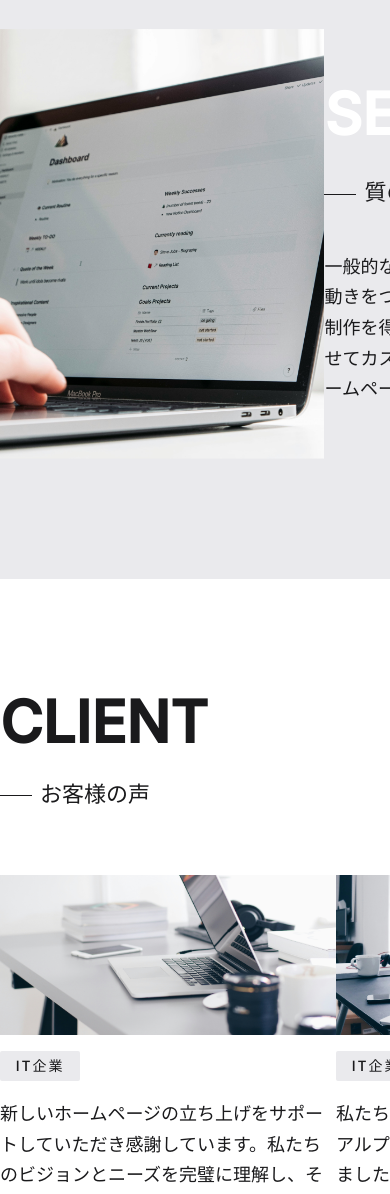
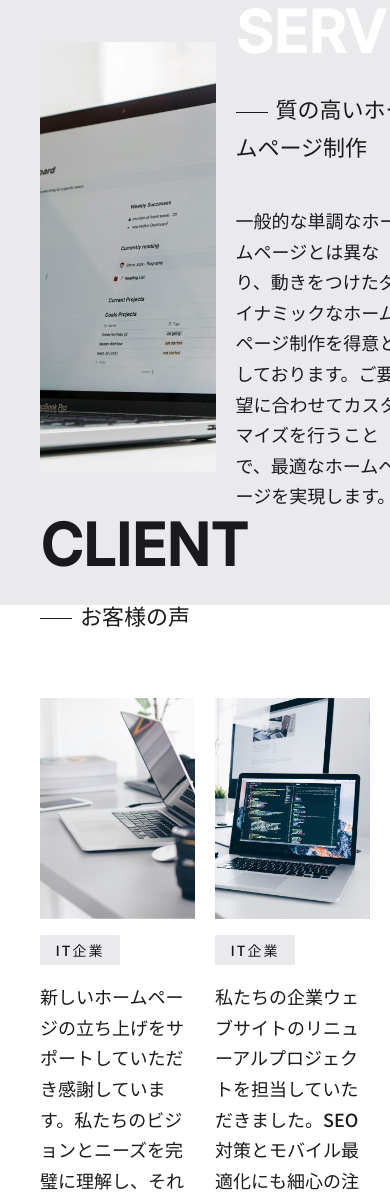
Before and after one commit to karuchip/final, a website: page public/index.html in a window 390 px wide. Shown: the part 806-2000 px from the top of the page. Drawn offline with nearby package versions, Linux system fonts and the light colour scheme; files that its build step writes are made by us from their sources; files whose address does not match are found by name.

Commit message:
レスポンシブ~1024px section2, section3完成

```diff
--- a/public/index.html
+++ b/public/index.html
@@ -65,31 +65,31 @@
           </div>
           <div class="client-container">
             <article class="article1">
-              <div class="img-container1">
+              <div class="img-container1 container">
                 <img src="/static/images/3_client1.png" alt="クライアントイメージ画像1">
               </div>
-              <label>
+              <!-- <label> -->
                 <div class="badge">
                   <p class="badge-content">IT企業</p>
                 </div>
                 <p class="client-desc">新しいホームページの立ち上げをサポートしていただき感謝しています。私たちのビジョンとニーズを完璧に理解し、それを美しく機能的なウェブサイトに変えてくれました。</p>
                 <p class="client-name">株式会社COMPANY</p>
-              </label>
+              <!-- </label> -->
             </article>
             <article class="article2">
-              <div class="img-container2">
+              <div class="img-container2 container">
                 <img src="/static/images/3_client2.png" alt="クライアントイメージ画像2">
               </div>
               <label>
                 <div class="badge">
                   <p class="badge-content">IT企業</p>
                 </div>
-                <p class="client-desc-center">私たちの企業ウェブサイトのリニューアルプロジェクトを担当していただきました。SEO対策とモバイル最適化にも細心の注意を払ってくれました。</p>
+                <p class="client-desc">私たちの企業ウェブサイトのリニューアルプロジェクトを担当していただきました。SEO対策とモバイル最適化にも細心の注意を払ってくれました。</p>
                 <p class="client-name">株式会社サテライトオフィス</p>
               </label>
             </article>
             <article class="article3">
-              <div class="img-container3">
+              <div class="img-container3 container">
                 <img src="/static/images/3_client1.png" alt="クライアントイメージ画像3">
               </div>
               <label>
--- a/public/styles/style.scss
+++ b/public/styles/style.scss
@@ -35,11 +35,18 @@ a {
   width: 1024px;
   margin: 0 auto;
   padding: 0;
+  // display: grid;
+  // grid-template-columns: repeat(auto-fit, minmax(56px, 1fr));
+  // gap: 32px;
 }
 
 @media (max-width: 1024px) {
   .center-container {
     max-width: 944px;
+    // display: grid;
+    // grid-template-columns: repeat(auto-fit, minmax(200px, 1fr));
+    // gap: 20px;
+    // padding: 0 40px;
   }
 }
 
@@ -239,8 +246,7 @@ header {
 }
 
 .service-desc {
-  max-width: 480px;
-  min-height: 288px;
+  max-width: 462px;
 }
 
 .service-desc h2 {
@@ -279,30 +285,40 @@ header {
 
 @media (max-width: 1024px) {
   .section2 {
-    height: 670px;
+    padding: auto 40px;
   }
 
   .section2-container {
-    display: flex;
-    justify-content: space-evenly;
+    display: grid;
+    justify-content: start;
+    grid-template-columns: 45% 45%;
+    grid-template-rows: 430px;
+    gap: 60px;
+
+    max-width: 944px;
+    max-height: 462px;
   }
 
   .img1-container {
-    width: 430px;
-    height: 430px;
+    grid-column: 1 / 2;
+    grid-row: 1 / 2;
+    width: 100%;
+    height: 100%;
     overflow: hidden;
+    margin-left: 40px;
   }
 
   .service-desc {
-    max-width: 462px;
-    height: auto;
+    grid-column: 2 / 3;
+    grid-row: 1 / 2;
+    width: 100%;
   }
 
   .desc {
     padding-top: 40px;
     overflow-wrap: break-word;
-    max-width: 462px;
-    min-height: 123px;
+    max-width: 430px;
+    height: auto;
   }
 }
 
@@ -407,20 +423,58 @@ header {
   line-height: 170%;
 }
 
-.client-desc-center {
-  white-space: wrap;
-  font-size: 18px;
-  font-weight: 500;
-  width: 312px;
-  margin: 0;
-  line-height: 30.6px;
-}
-
 .client-name {
   font-size: 16px;
   font-weight: 400;
   margin: 0;
   padding: 20px 0 0 0;
+}
+
+@media (max-width: 1024px) {
+  .section3 {
+    height: 1345px;
+     margin: auto 40px;
+  }
+  .client-container {
+    display: grid;
+    grid-template-columns: 50% 50%;
+    grid-template-rows: 50% 50%;
+    gap: 20px;
+
+    max-width: 944px;
+    min-height: 949px;
+    margin: 0 auto;
+  }
+  .article1 {
+    grid-column: 1 / 2;
+    grid-row: 1 / 2;
+    width: 100%;
+  }
+  .article2 {
+    grid-column: 2 / 3;
+    grid-row: 1 / 2;
+    width: 100%;
+  }
+  .article3 {
+    grid-column: 1 / 2;
+    grid-row: 2 / 3;
+    width: 100%;
+  }
+
+  .container {
+    width: 100%;
+    height: 221px;
+  }
+
+  .container img {
+    width: 100%;
+    height: 100%;
+    object-fit: cover;
+  }
+
+  .client-desc {
+    width: 100%;
+  }
 }
 
 // @media (max-width: 1024px) {
```
Also changed, not shown: public/styles/style.css, public/styles/style.min.css, 2 other files.
